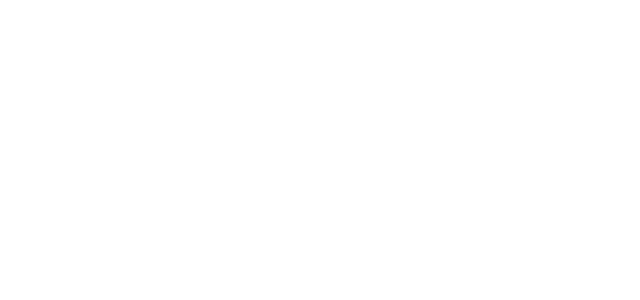
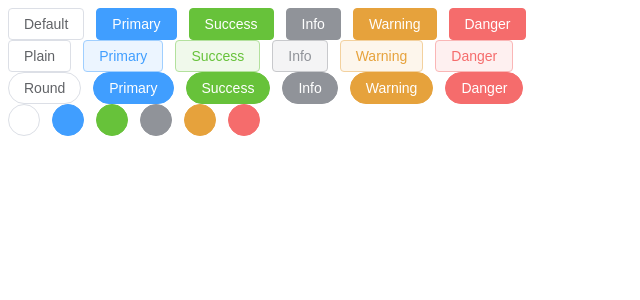
Before and after one commit to william-ximay/vue-rabbit, a Vue app: page / in a window 1280 px wide. Before the commit this address had no page. Shown: the top 300 px of the page, without its empty margins (0-640 px from the left). Built offline with nearby package versions, Linux system fonts and the light colour scheme.

Commit message:
feat: 引入组件和自定义主题scss

```diff
--- a/package.json
+++ b/package.json
@@ -25,6 +25,7 @@
     "eslint": "^8.57.0",
     "eslint-plugin-vue": "^9.23.0",
     "husky": "^9.1.6",
+    "sass": "^1.79.3",
     "unplugin-auto-import": "^0.18.3",
     "unplugin-vue-components": "^0.27.4",
     "vite": "^5.3.1"
--- a/src/App.vue
+++ b/src/App.vue
@@ -2,7 +2,41 @@
 </script>
 
 <template>
-  <div></div>
+ <div class="mb-4">
+    <el-button>Default</el-button>
+    <el-button type="primary">Primary</el-button>
+    <el-button type="success">Success</el-button>
+    <el-button type="info">Info</el-button>
+    <el-button type="warning">Warning</el-button>
+    <el-button type="danger">Danger</el-button>
+  </div>
+
+  <div class="mb-4">
+    <el-button plain>Plain</el-button>
+    <el-button type="primary" plain>Primary</el-button>
+    <el-button type="success" plain>Success</el-button>
+    <el-button type="info" plain>Info</el-button>
+    <el-button type="warning" plain>Warning</el-button>
+    <el-button type="danger" plain>Danger</el-button>
+  </div>
+
+  <div class="mb-4">
+    <el-button round>Round</el-button>
+    <el-button type="primary" round>Primary</el-button>
+    <el-button type="success" round>Success</el-button>
+    <el-button type="info" round>Info</el-button>
+    <el-button type="warning" round>Warning</el-button>
+    <el-button type="danger" round>Danger</el-button>
+  </div>
+
+  <div>
+    <el-button :icon="Search" circle />
+    <el-button type="primary" :icon="Edit" circle />
+    <el-button type="success" :icon="Check" circle />
+    <el-button type="info" :icon="Message" circle />
+    <el-button type="warning" :icon="Star" circle />
+    <el-button type="danger" :icon="Delete" circle />
+  </div>
 </template>
 
 <style scoped>
--- /dev/null
+++ b/src/styles/element/index.scss
@@ -0,0 +1,24 @@
+@forward 'element-plus/theme-chalk/src/common/var.scss' with (
+  $colors: (
+    'primary': (
+      //主色
+      'base': #27ba9b,
+    ),
+    'success': (
+      //成功色
+      'base': #1dc779,
+    ),
+    'warning': (
+      //警告色
+      'base': #ffb302,
+    ),
+    'danger': (
+      //危险色
+      'base': #e26237,
+    ),
+    'error': (
+      //错误色
+      'base': #cf4444,
+    ),
+  ),
+);
--- a/vite.config.js
+++ b/vite.config.js
@@ -4,23 +4,40 @@
 import vue from '@vitejs/plugin-vue'
 
 // element-plus 按需导入
-import AutoImport from 'unplugin-auto-import/vite'
+/* import AutoImport from 'unplugin-auto-import/vite' */
 import Components from 'unplugin-vue-components/vite'
 import { ElementPlusResolver } from 'unplugin-vue-components/resolvers'
+/* import ElementPlus from 'unplugin-element-plus/vite' */
+
 // https://vitejs.dev/config/
 export default defineConfig({
   plugins: [
     vue(),
-    AutoImport({
+     /* AutoImport({
       resolvers: [ElementPlusResolver()],
+    }), */
+    Components({
+      resolvers: [ElementPlusResolver({
+        importStyle: "sass",
+        directives: true,
+        version: "2.1.5",
+      }),
+    ],
     }),
-    Components({
-      resolvers: [ElementPlusResolver()],
-    }),
+    /* ElementPlus({
+      useSource: true,
+    }), */
   ],
   resolve: {
     alias: {
       '@': fileURLToPath(new URL('./src', import.meta.url))
     }
-  }
+  },
+  css: {
+    preprocessorOptions: {
+      scss: {
+        additionalData: `@use "@/styles/element/index.scss" as *;`,
+      },
+    },
+  },
 })
```
Also changed, not shown: 1 other file (tests, documents, lock files or other folders).
